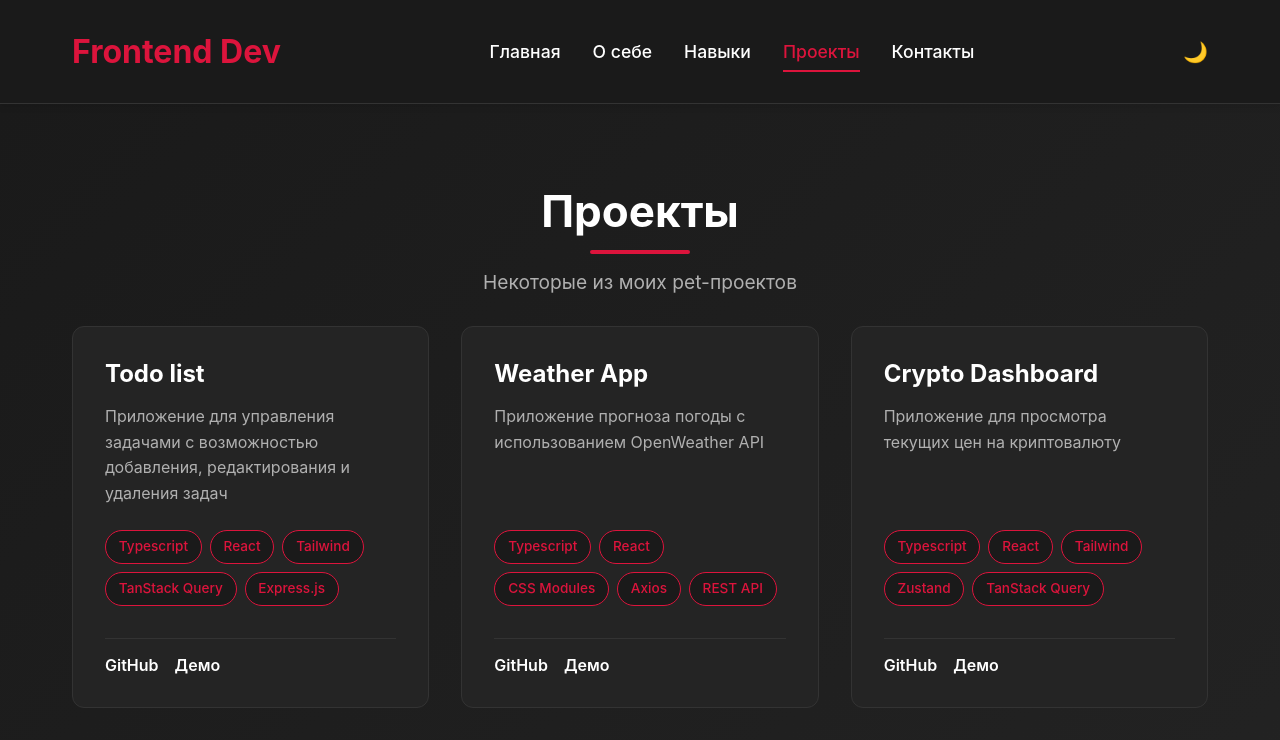
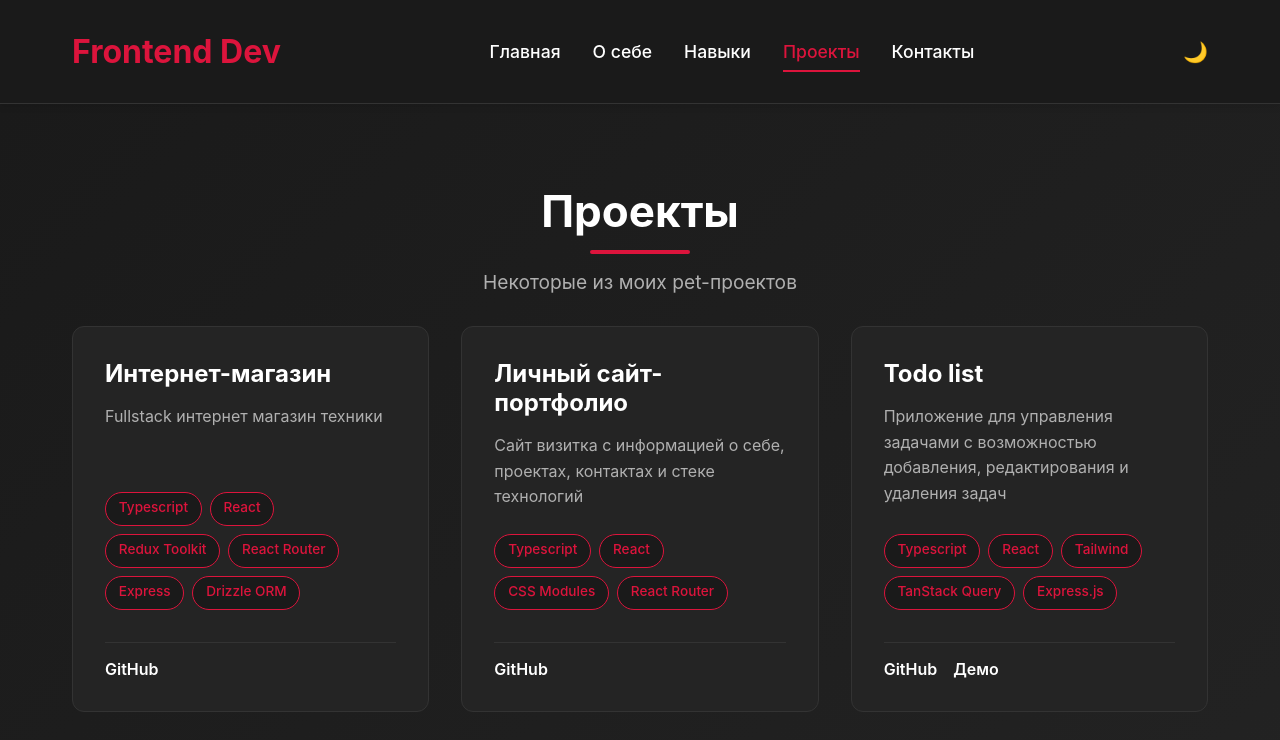
Before and after one commit to stanislav-sbone/Portfolio, a React (Vite) app: page /projects in a window 1280 px wide. Shown: the top 740 px of the page. Built offline with nearby package versions, Linux system fonts and the light colour scheme; no server answers.

Commit message:
feat(projects): add new project information

```diff
--- a/src/pages/Projects/ProjectsData.ts
+++ b/src/pages/Projects/ProjectsData.ts
@@ -1,6 +1,54 @@
 import type { Project } from '../../types/project';
 
 export const projects: Project[] = [
+  {
+    id: 6,
+    title: 'Интернет-магазин',
+    description: 'Fullstack интернет магазин техники',
+    technologies: [
+      'Typescript',
+      'React',
+      'Redux Toolkit',
+      'React Router',
+      'Express',
+      'Drizzle ORM',
+    ],
+    githubUrl: 'https://github.com/stanislav-sbone/TechStore',
+    image: '/images/projects/techstore.png',
+    features: [
+      'Навигация: Каталог товаров / Избранное / Корзина / Личный кабинет / Аутентификация / Заполнение данных',
+      'Компоненты обработок ошибок и загрузок (скелетоны)',
+      'Поиск товаров по введенному значению и категорирование товаров',
+      'Корзина товаров с управлением корзины и подсчетом суммы заказа',
+      'Странница избранных товаров в порядке добавления (сначала старые)',
+      'Отображение количества товаров в избранном и в корзине с помощью беджей в навигации',
+      'Валидация форм регистрации, логина и заполнения данных с помощью zod + react-hook-form',
+      'Личный кабинет с пользовательскими данными, кнопкой изменения данных и логаута',
+      'Управление состоянием через Redux Toolkit',
+      'Загрузка данных с сервера на express',
+      'Авторизация с помощью JWT',
+      'Хранение и обработка данных с помощью Drizzle ORM + PostgreSQL',
+      'Защищенные маршруты: например, авторизованный пользователь не может открыть страницу логина/регистрации',
+      'Адаптация под мобильные устройства с навигацией снизу',
+    ],
+  },
+  {
+    id: 5,
+    title: 'Личный сайт-портфолио',
+    description:
+      'Сайт визитка с информацией о себе, проектах, контактах и стеке технологий',
+    technologies: ['Typescript', 'React', 'CSS Modules', 'React Router'],
+    githubUrl: 'https://github.com/stanislav-sbone/Portfolio',
+    image: '/images/projects/portfolio.png',
+    features: [
+      'Навигация по разделам Home / About / Skills / Projects / Contacts без перезагрузки благодаря react-router.',
+      'Галерея проектов с карточками и детальными модальными окнами.',
+      'Контактная форма с валидацией react-hook-form, уведомлениями react-toastify и отправкой письма через собственный Express API.',
+      'Глобальный переключатель темы (light/dark) с сохранением состояния в localStorage.',
+      'Адаптивная шапка с бургер-меню',
+      'Адаптивный дизайн',
+    ],
+  },
   {
     id: 1,
     title: 'Todo list',
@@ -88,21 +136,4 @@ export const projects: Project[] = [
       'Смена темы (Тёмная/светлая)',
     ],
   },
-  {
-    id: 5,
-    title: 'Личный сайт-портфолио',
-    description:
-      'Сайт визитка с информацией о себе, проектах, контактах и стеке технологий',
-    technologies: ['Typescript', 'React', 'CSS Modules', 'React Router'],
-    githubUrl: 'https://github.com/stanislav-sbone/Portfolio',
-    image: '/images/projects/portfolio.png',
-    features: [
-      'Навигация по разделам Home / About / Skills / Projects / Contacts без перезагрузки благодаря react-router.',
-      'Галерея проектов с карточками и детальными модальными окнами.',
-      'Контактная форма с валидацией react-hook-form, уведомлениями react-toastify и отправкой письма через собственный Express API.',
-      'Глобальный переключатель темы (light/dark) с сохранением состояния в localStorage.',
-      'Адаптивная шапка с бургер-меню',
-      'Адаптивный дизайн',
-    ],
-  },
 ];
```
Also changed, not shown: public/images/projects/techstore.png (added).
